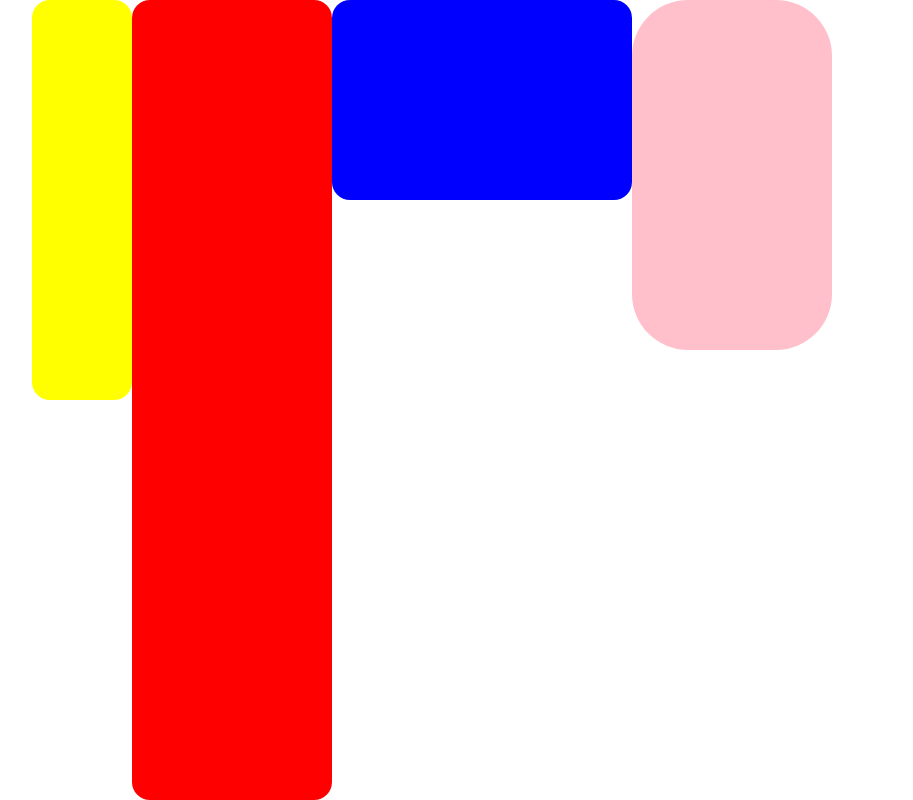
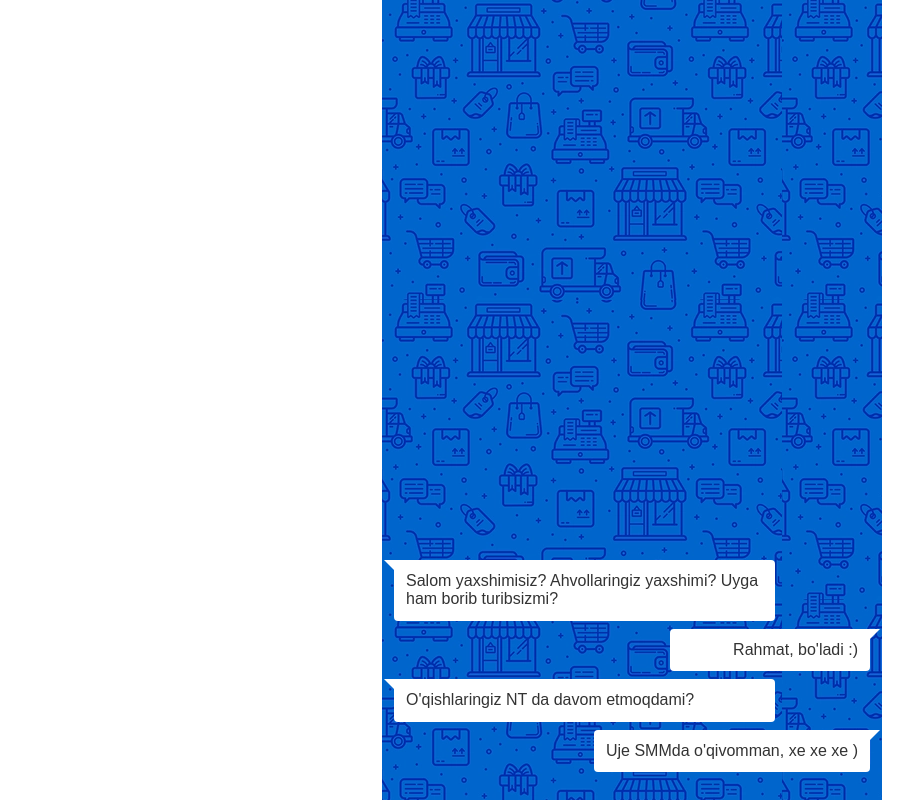
Before and after one commit to akbarjondev/st29-day8, a plain HTML site: page index.html in a window 1280 px wide. Shown: the whole page, without its empty margins (8-921 px from the left). Drawn offline with Linux system fonts and the light colour scheme.

Commit message:
Add chat

```diff
--- a/index.html
+++ b/index.html
@@ -9,11 +9,14 @@
 </head>
 <body>
   <div class="container">
-    <div class="wrapper">
-      <div class="box box1"></div>
-      <div class="box box2"></div>
-      <div class="box box3"></div>
-      <div class="box box4"></div>
+    <div class="chats">
+      <div class="chats__flow">
+        <div class="chats__item chat chat--left">Salom yaxshimisiz? Ahvollaringiz yaxshimi? Uyga ham borib turibsizmi?</div>
+        <div class="chats__item chat chat--right">Rahmat, bo'ladi :)</div>
+        <div class="chats__item chat chat--left">O'qishlaringiz NT da davom etmoqdami?</div>
+        <div class="chats__item chat chat--right">Uje SMMda o'qivomman, xe xe xe )</div>
+
+      </div>
     </div>
   </div>
 </body>
--- a/sass/_general.scss
+++ b/sass/_general.scss
@@ -4,10 +4,15 @@
   box-sizing: border-box;
 }
 
+html {
+  height: 100%;
+}
+
 body {
   margin: 0;
   padding: 0;
   font-family: sans-serif;
+  height: 100%;
 }
 
 .container {
--- a/sass/blocks/_main.scss
+++ b/sass/blocks/_main.scss
@@ -1,19 +1,70 @@
-.wrapper {
+.chats {
+  background-color: rgb(13, 148, 211);
+  background-image: url("./../images/bg.webp");
+  height: 800px;
+  max-width: 500px;
+  margin: 0 auto;
+  position: relative;
   display: flex;
+
+  &__curtain {
+    position: absolute;
+    background-color: rgba(255, 255, 255, 0.5);
+    top: 0;
+    right: 0;
+    bottom: 0;
+    left: 0;
   }
 
-.box1 {
-  @include square(100px, 400px, yellow);
+  &__flow {
+    display: flex;
+    flex-direction: column;
+    justify-content: flex-end;
+    padding-left: 12px;
+    padding-right: 12px;
+    padding-bottom: 24px;
   }
 
-.box2 {
-  @include square(200px, 800px, red);
+  .chat {
+    position: relative;
+    background-color: white;
+    color: #333333;
+    padding: 12px;
+    margin-top: 4px;
+    margin-bottom: 4px;
+    max-width: 80%;
+    min-width: 200px;
+    border-radius: 4px;
+    z-index: 100;
+
+    &::before {
+      content: "";
+      position: absolute;
+      width: 0;
+      height: 0;
+      display: block;
+      border-top: 12px solid #ffffff;
+      border-right: 12px solid transparent;
+      border-bottom: 12px solid transparent;
+      border-left: 12px solid transparent;
+      z-index: 50;
     }
 
-.box3 {
-  @include square(300px, 200px, blue);
+    &--right {
+      text-align: right;
+      align-self: flex-end;
+
+      &::before {
+        right: -10px;
+        top: 0;
+      }
     }
 
-.box4 {
-  @include square(200px, 350px, pink, 56px);
+    &--left {
+      &::before {
+        left: -10px;
+        top: 0;
       }
+    }
+  }
+}
```
Also changed, not shown: css/main.css, images/bg.webp (added), 2 other files. Lines whose indentation alone changed are shown as unchanged.
